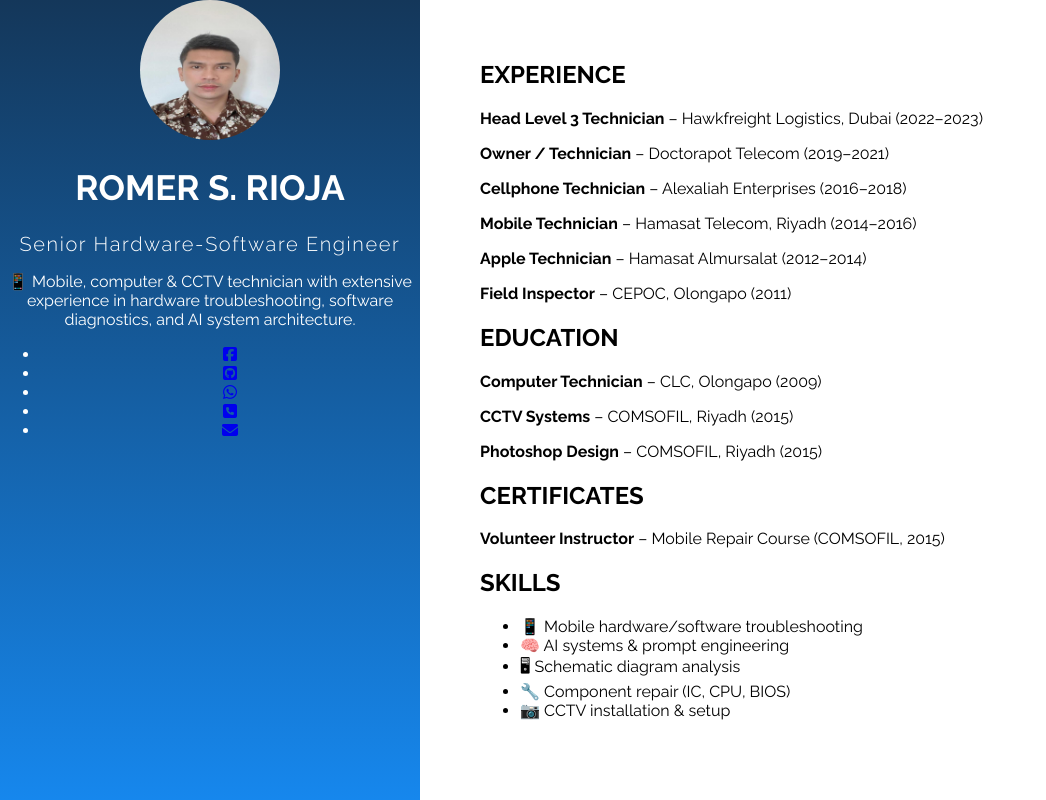
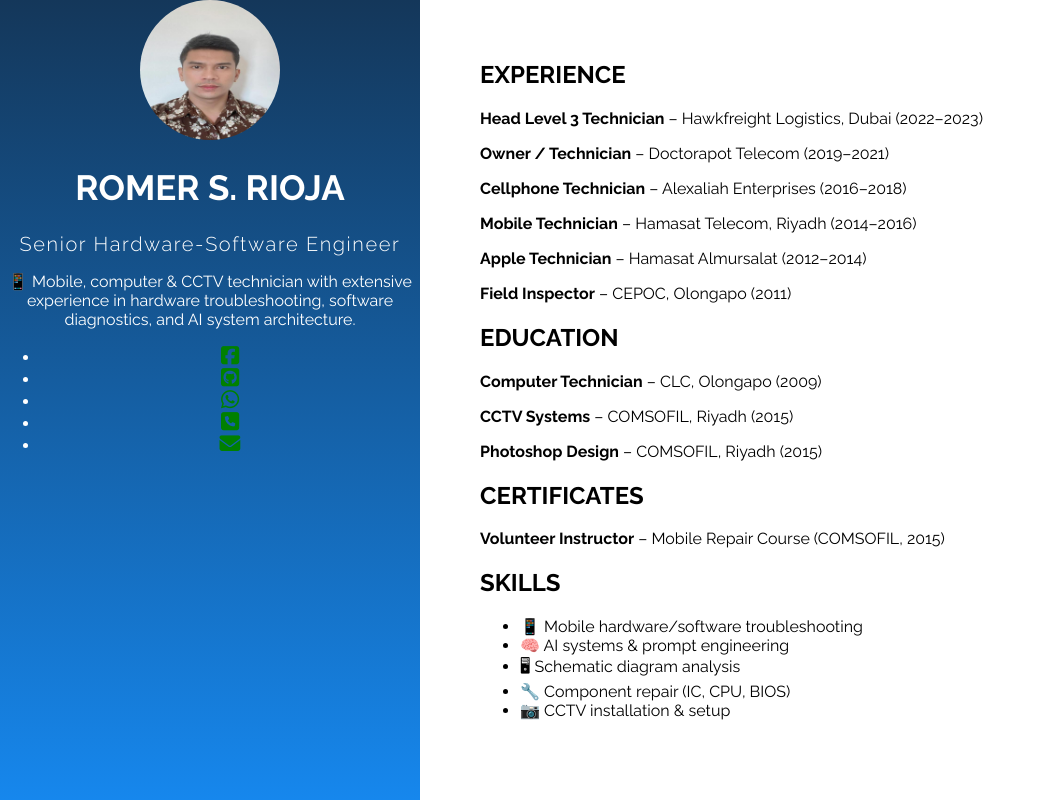
Before and after one commit to HiddenLayer-24/MY-UPDATE-CV, a plain HTML site: page index.html in a window 1280 px wide. Shown: the whole page, without its empty margins (0-1046 px from the left). Drawn offline with Linux system fonts and the light colour scheme.

Commit message:
Update index.css

```diff
--- a/index.css
+++ b/index.css
@@ -1,9 +1,9 @@
-
 body {
   margin: 0;
   padding: 0;
   font-family: 'Raleway', sans-serif;
 }
+
 .sidebar {
   text-align: center;
   position: fixed;
@@ -12,17 +12,26 @@ body {
   height: 100%;
   background-image: linear-gradient(to top, rgb(22, 135, 237) 0%, rgb(20, 55, 90) 100%);
 }
+
 .sidebar .avatar img {
   width: 140px;
   border-radius: 50%;
 }
+
 .sidebar .title h1 {
   font-weight: 700;
   text-transform: uppercase;
   font-size: 35px;
 }
+
 .sidebar .title h2 {
   font-size: 20px;
   font-weight: 300;
   letter-spacing: 1.6px;
 }
+
+/* ✅ Added style for social icons */
+.social ul li a i {
+  color: green;
+  font-size: 130%;
+}
```
